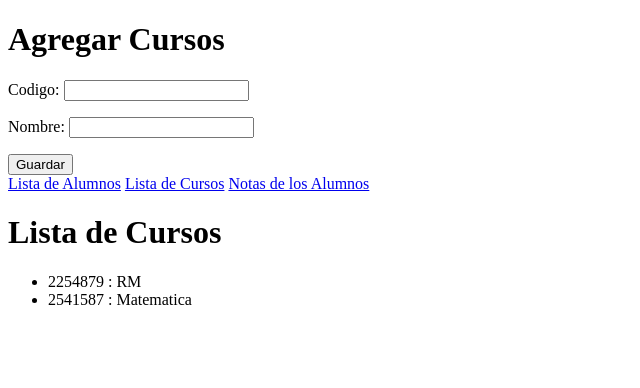
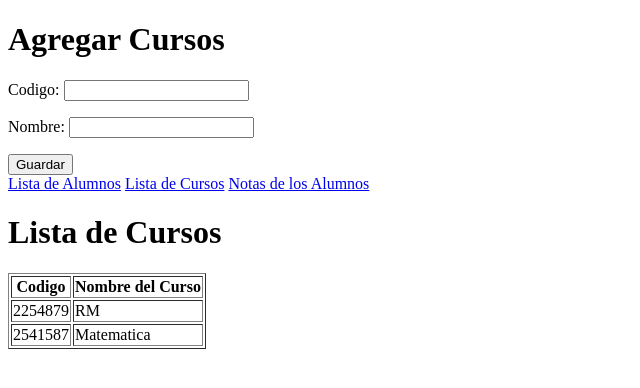
Before and after one commit to Victor-Gonzalo-Maldonado-Vilca/Lab06_Django, a Django app: template mi_proyecto/gestion_Universitaria/templates/gestion_Universitaria/agregar_curso.html in a window 1280 px wide. Shown: the top 388 px of the page, without its empty margins (0-640 px from the left). Run offline with Django 5.2, Linux system fonts and the light colour scheme; the template is opened without the code that fills it: values that come from a table or form of the project are taken from there, others are empty; data comes from the database, SQL or seed files in the repository.

Commit message:
Implementando tabla en agregar_curso

```diff
--- a/mi_proyecto/gestion_Universitaria/templates/gestion_Universitaria/agregar_alumno.html
+++ b/mi_proyecto/gestion_Universitaria/templates/gestion_Universitaria/agregar_alumno.html
@@ -23,7 +23,7 @@
     <div>
       <h1>Lista de Alumnos</h1>
       {% if alumnos %}
-        <table>
+        <table border="1">
           <tr>
             <th>CUI</th>
             <th>Nombre</th>
@@ -40,7 +40,8 @@
               <td>{{ alumno.dni }}</td>
             </tr>
           {% endfor %}
-        </ul>
+
+        </table>
       {% else %}
         <p>No hay alumnos en la base de datos.</p>
       {% endif %}
--- a/mi_proyecto/gestion_Universitaria/templates/gestion_Universitaria/agregar_curso.html
+++ b/mi_proyecto/gestion_Universitaria/templates/gestion_Universitaria/agregar_curso.html
@@ -22,11 +22,23 @@
     </div>
     <div>
       <h1>Lista de Cursos</h1>
-      <ul>
-        {% for curso in cursos %}
-          <li>{{ curso.codigo }} : {{ curso.nombre }}</li>
-        {% endfor %}
-      </ul>
+      {% if alumnos %}
+        <table border="1">
+          <tr>
+            <th>Codigo</th>
+            <th>Nombre del Curso</th>
+          </tr>
+          {% for curso in cursos %}
+            <tr>
+              <td>{{ curso.codigo }}</td>
+              <td>{{ curso.nombre }}</td>
+            </tr>
+          {% endfor %}
+
+        </table>
+      {% else %}
+        <p>No hay alumnos en la base de datos.</p>
+      {% endif %}
     </div>
   </body>
 </html>
```
